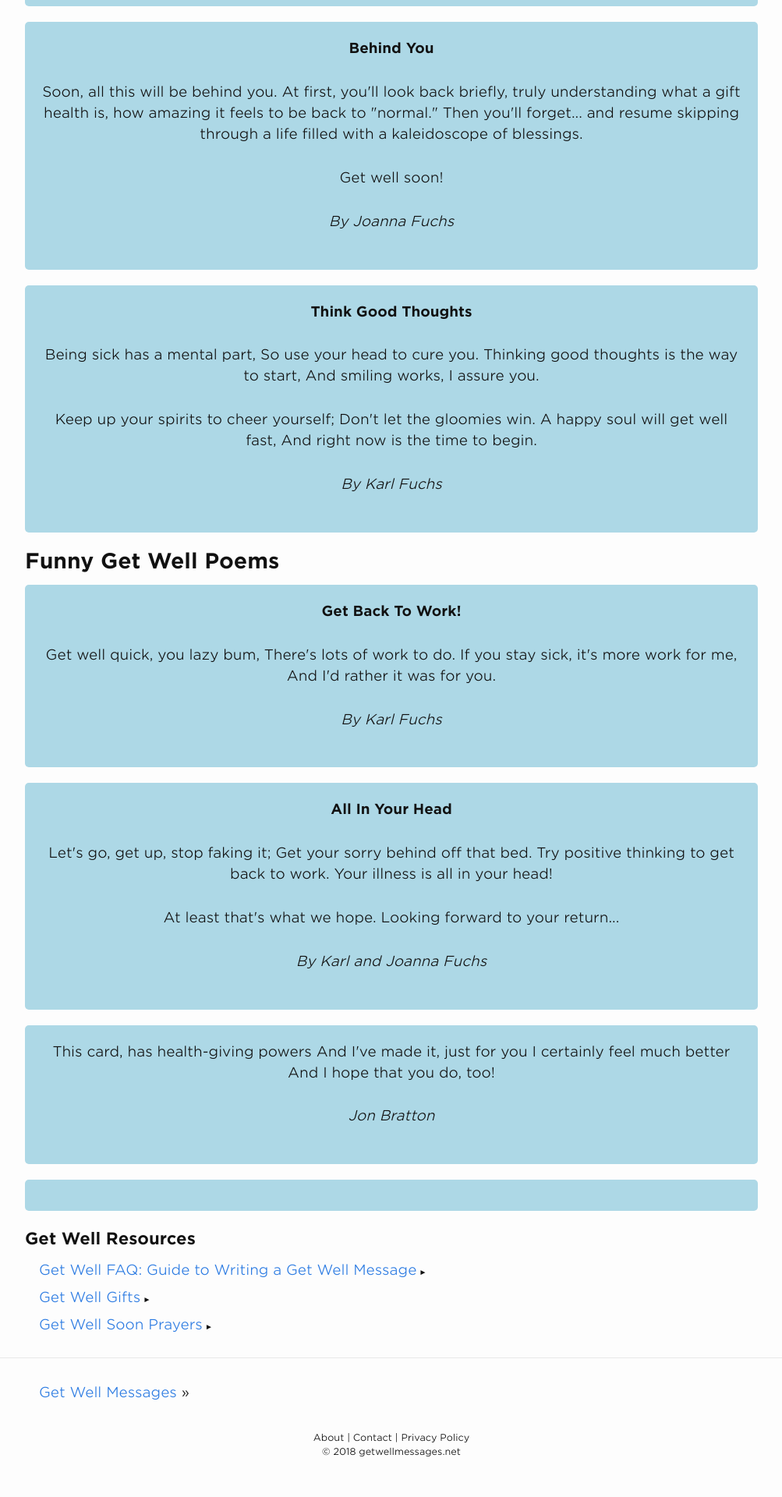
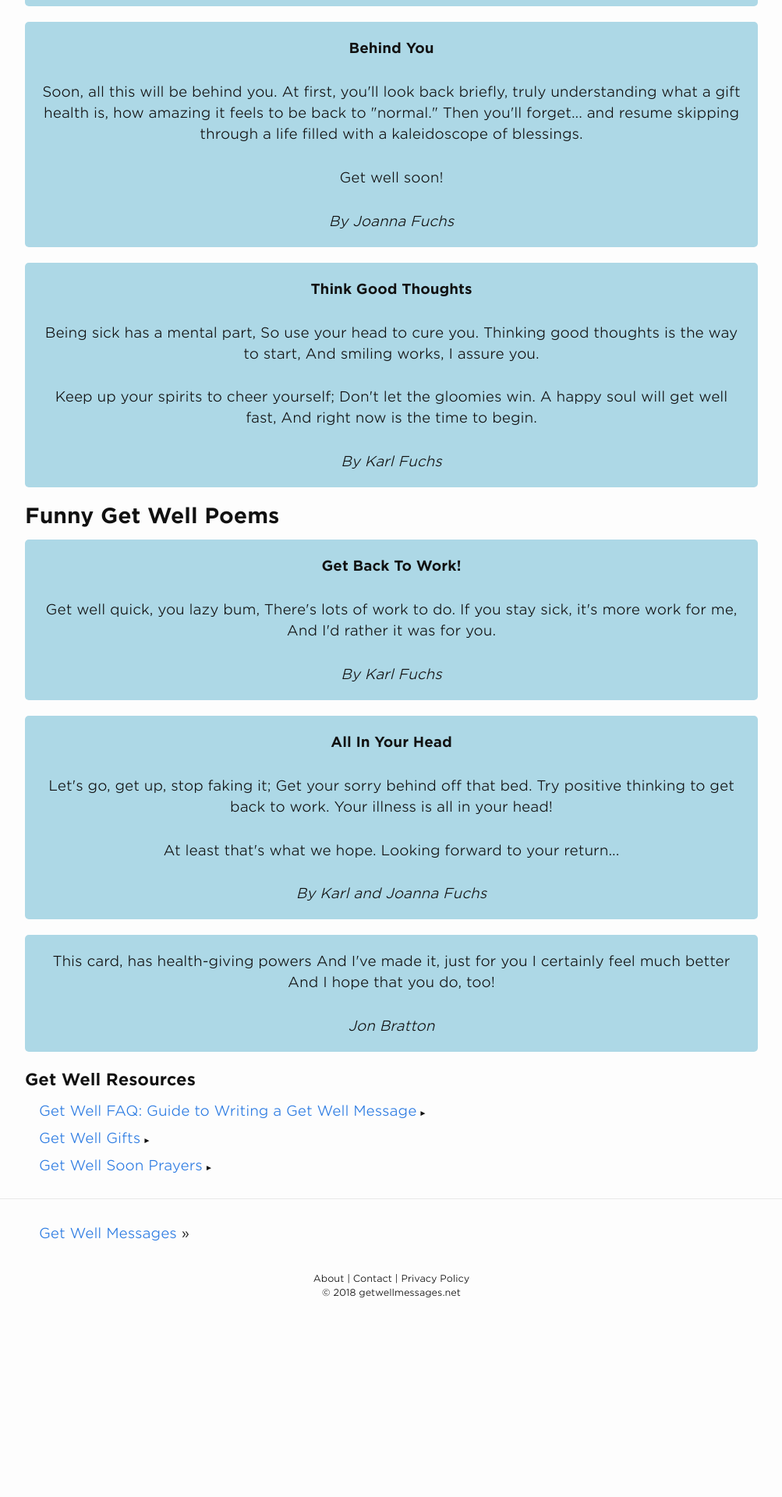
Before and after one commit to andyml123/andyml123.github.io, a Jekyll site: the page built from get-well-poems.md, in a window 1280 px wide. Shown: the part 4197-6117 px from the top of the page at 78% size, without its empty margins (138-1141 px from the left). Built offline with Jekyll 4.4.1, drawn with Linux system fonts in a browser that asks for light colours; our own code applies the rules of GitHub Pages for plain Markdown files; after the commit the page ends 5913 px from its top, so only the background shows below that.

Commit message:
Update get-well-poems.md

```diff
--- a/get-well-poems.md
+++ b/get-well-poems.md
@@ -209,7 +209,7 @@ filled with a kaleidoscope of blessings.</p>
 
 <p>Get well soon!</p>
 
-<p><i>By Joanna Fuchs</i></p>
+<i>By Joanna Fuchs</i>
 
 </div>
 
@@ -227,7 +227,7 @@ Don't let the gloomies win.
 A happy soul will get well fast,
 And right now is the time to begin.</p>
 
-<p><i>By Karl Fuchs</i></p>
+<i>By Karl Fuchs</i>
 
 </div>
 
@@ -243,7 +243,7 @@ There's lots of work to do.
 If you stay sick, it's more work for me,
 And I'd rather it was for you.</p>
 
-<p><i>By Karl Fuchs</i></p>
+<i>By Karl Fuchs</i>
 
 </div>
 
@@ -258,7 +258,7 @@ Your illness is all in your head!</p>
 
 <p>At least that's what we hope. Looking forward to your return...</p>
 
-<p><i>By Karl and Joanna Fuchs</i></p>
+<i>By Karl and Joanna Fuchs</i>
 
 </div>
 
@@ -269,16 +269,6 @@ And I've made it, just for you
 I certainly feel much better
 And I hope that you do, too!</p>
 
-<p><i>Jon Bratton</i></p>
+<i>Jon Bratton</i>
 
 </div>
-
-
-
-
-
-<div class="poems">
-
-
-
-</div>
```
